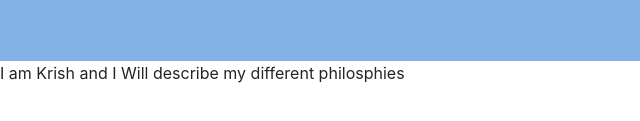
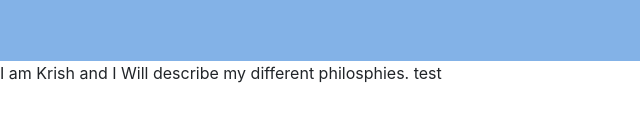
Before and after one commit to krishgon/Web_development, a plain HTML site: page cs50/homepage/index.html in a window 1280 px wide. Shown: the part 495-616 px from the top of the page, 0-640 px from the left. Drawn offline with nearby package versions, Linux system fonts and the light colour scheme.

Commit message:
testing live host

```diff
--- a/cs50/homepage/index.html
+++ b/cs50/homepage/index.html
@@ -55,7 +55,7 @@
             </div>
         </div>
         <div class="about">
-            I am Krish and I Will describe my different philosphies
+            I am Krish and I Will describe my different philosphies. test
         </div>
     </div>
     <!-- Optional JavaScript -->
```
